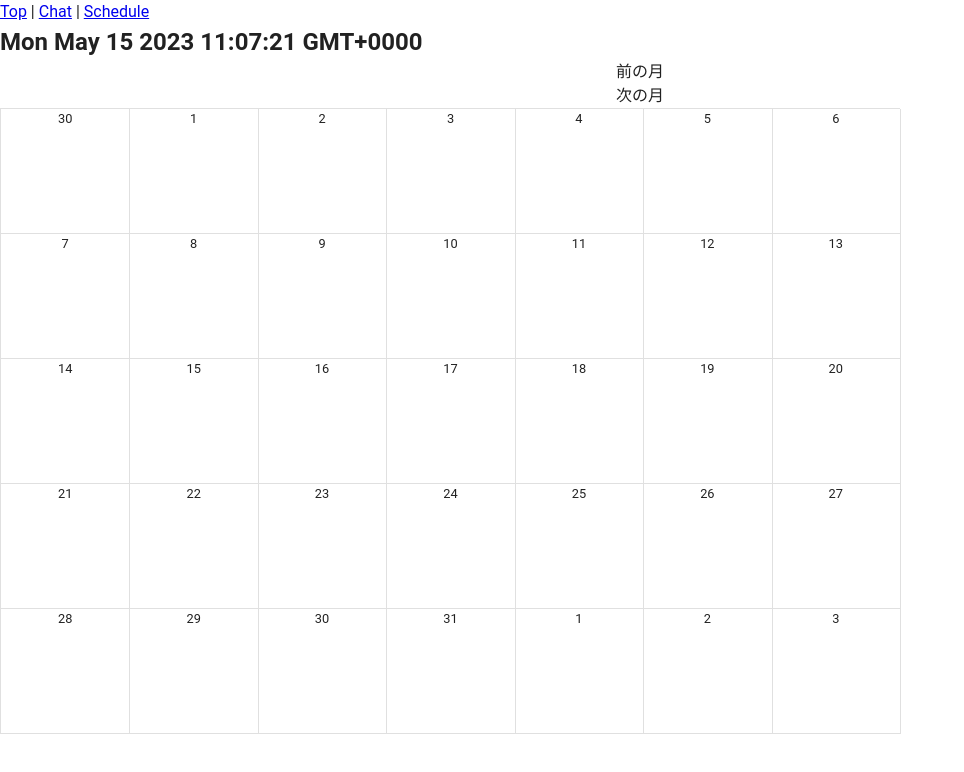
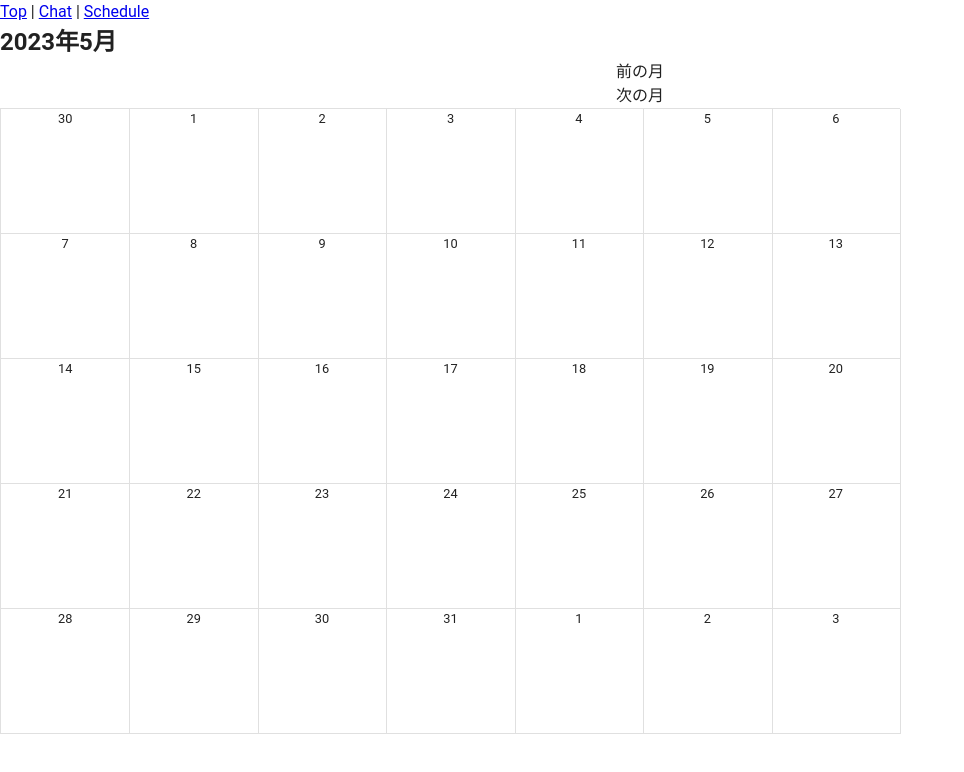
Before and after one commit to Somahc/my-chatbot, a Vue app in the folder my-chatbot/: page /schedule in a window 1280 px wide. Shown: the top 772 px of the page, without its empty margins (0-964 px from the left). Built offline with nearby package versions, Linux system fonts and the light colour scheme; what v-calendar would draw is missing.

Commit message:
YYYY年M月形式の表示に変更

```diff
--- a/my-chatbot/src/pages/Schedule.vue
+++ b/my-chatbot/src/pages/Schedule.vue
@@ -62,7 +62,7 @@ onMounted(() => {
 </script>
 
 <template>
-    <h2>{{ currentDate }}</h2>
+    <h2>{{ currentDate.format('YYYY[年]M[月]') }}</h2>
     <button @click="prevMonth">前の月</button>
     <button @click="nextMonth">次の月</button>
     <div class="calendar">
```
